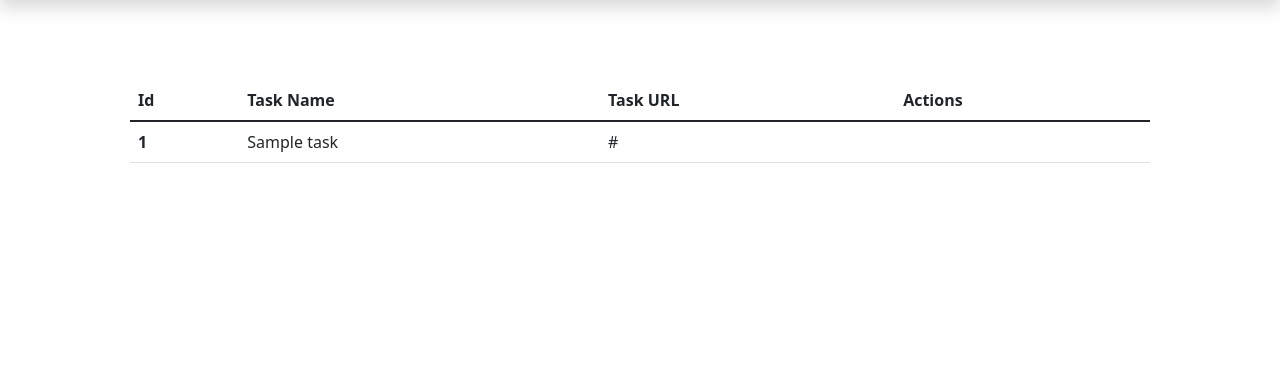
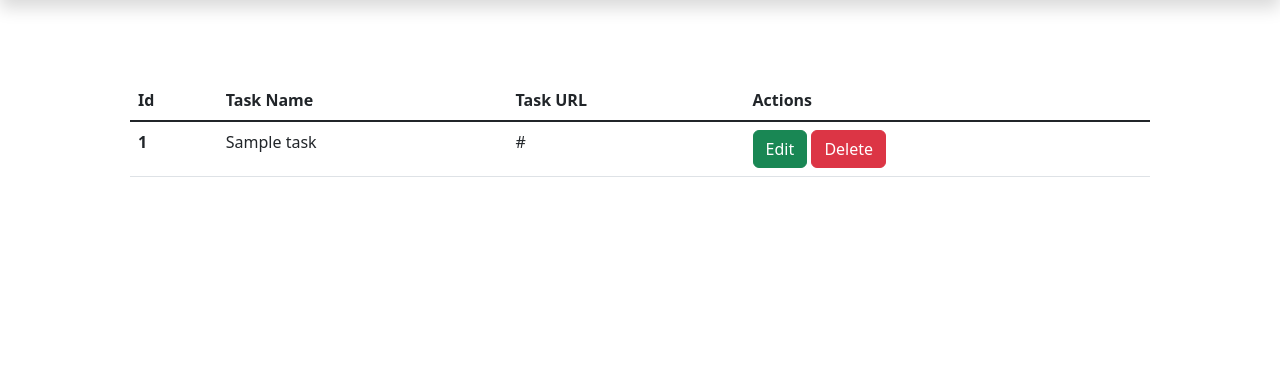
Before and after one commit to shim369/Flask-MySQL-Test, a Flask app: page / in a window 1280 px wide. Shown: the part 88-464 px from the top of the page. Run offline with Flask 3, Linux system fonts and the light colour scheme; tables that the repository leaves empty hold one stand-in row (values such as "Sample post").

Commit message:
update templates

```diff
--- a/templates/addtask.html
+++ b/templates/addtask.html
@@ -11,7 +11,7 @@ Add Task Page | Flask Test
             <div class="card rounded-3">
                 <div class="card-body p-4 p-md-5">
                     <h2 class="mb-4 pb-2 pd-md-0 mb-md-5 px-md-2 text-center">Add Task</h2>
-                    <form action="/adduser" method="post">
+                    <form action="/addtask" method="post">
                         <div class="form-group">
                             <input type="text" id="taskname" name="taskname" class="form-control" placeholder="taskname">
                         </div>
--- a/templates/index.html
+++ b/templates/index.html
@@ -16,7 +16,10 @@ content %}
         <th scope="row">{{ item.id }}</th>
         <td>{{ item.taskname }}</td>
         <td>{{ item.url }}</td>
-        <td></td>
+        <td>
+            <button class="btn btn-success">Edit</button>
+            <button class="btn btn-danger">Delete</button>
+        </td>
       </tr>
       {% endfor %}
     </tbody>
```
